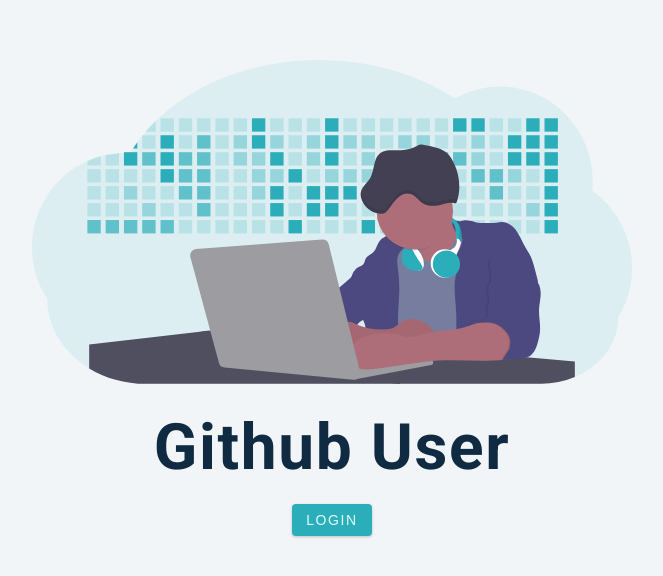
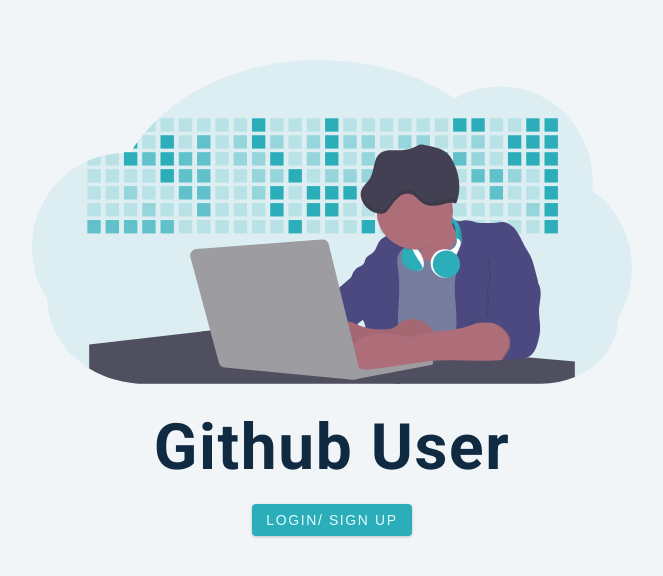
Before and after one commit to Pratyush2710/Github-Dashboard, a React (Create React App) app: page /login in a window 1280 px wide. Shown: the part 102-678 px from the top of the page, without its empty margins (308-971 px from the left). Built offline with nearby package versions, Linux system fonts and the light colour scheme; no server answers.

Commit message:
login route changed

```diff
--- a/src/pages/Login.js
+++ b/src/pages/Login.js
@@ -3,12 +3,15 @@
 import styled from "styled-components";
 import loginImg from "../images/login-img.svg";
 const Login = () => {
+  const { loginWithredirect } = useAuth0;
   return (
     <Wrapper>
       <div className="container">
         <img src={loginImg} alt="git user" />
         <h1>Github User</h1>
-        <button className="btn">Login</button>
+        <button className="btn" onClick={loginWithredirect}>
+          Login/ Sign Up
+        </button>
       </div>
     </Wrapper>
   );
--- a/src/pages/PrivateRoute.js
+++ b/src/pages/PrivateRoute.js
@@ -3,7 +3,8 @@
 import { useAuth0 } from "@auth0/auth0-react";
 
 const PrivateRoute = ({ children, ...remainProps }) => {
-  const isUser = false;
+  const { isAuthenticate, user } = useAuth0();
+  const isUser = isAuthenticate && user;
 
   return (
     <Route
```
